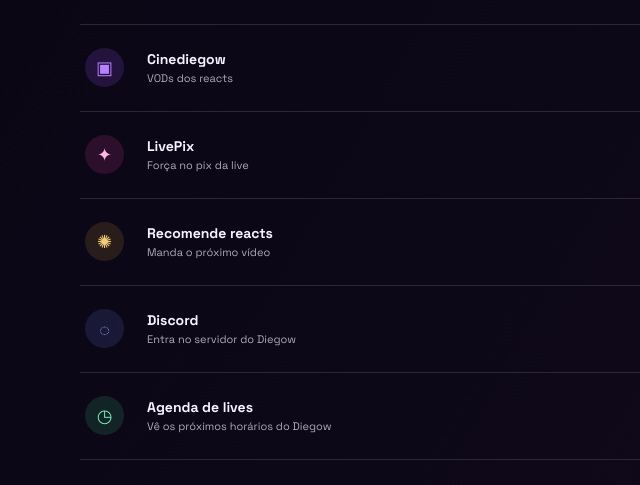
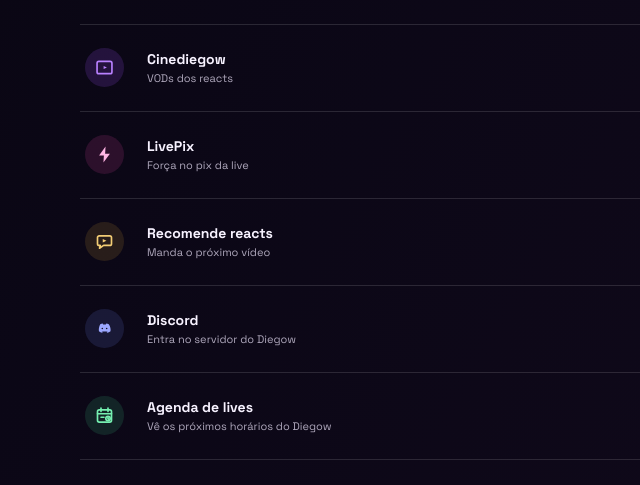
Before and after one commit to G1usDv/diego-links, a plain HTML site: page index.html in a window 1280 px wide. Shown: the part 1433-1918 px from the top of the page, 0-640 px from the left. Drawn offline with nearby package versions, Linux system fonts and the light colour scheme; a web font is replaced by a local one.

Commit message:
Replace link glyphs with vector icons

```diff
--- a/index.html
+++ b/index.html
@@ -134,27 +134,37 @@
         <div class="network-layout">
           <div class="network-list">
             <a class="network-link" href="https://cinefy.gg/diegoart" target="_blank" rel="noreferrer">
-              <span class="network-link__glyph glyph--cinefy" aria-hidden="true">▣</span>
+              <span class="network-link__glyph glyph--cinefy" aria-hidden="true">
+                <svg viewBox="0 0 24 24" fill="none" stroke="currentColor" stroke-width="1.9" stroke-linecap="round" stroke-linejoin="round"><rect x="3.5" y="5" width="17" height="14" rx="2"></rect><path d="M8.2 5v14M15.8 5v14M3.5 9h4.7m7.6 0h4.7m-17 6h4.7m7.6 0h4.7M11 10.2l3.8 1.8-3.8 1.8z" fill="currentColor" stroke="none"></path></svg>
+              </span>
               <span><strong>Cinediegow</strong><small>VODs dos reacts</small></span>
               <span class="network-link__arrow" aria-hidden="true">↗</span>
             </a>
             <a class="network-link" href="https://livepix.gg/diegoartds" target="_blank" rel="noreferrer">
-              <span class="network-link__glyph glyph--livepix" aria-hidden="true">✦</span>
+              <span class="network-link__glyph glyph--livepix" aria-hidden="true">
+                <svg viewBox="0 0 24 24" fill="none" stroke="currentColor" stroke-width="2" stroke-linecap="round" stroke-linejoin="round"><path d="M13.2 2.8 5.8 13h5.5l-.5 8.2L18.2 11h-5.5z" fill="currentColor" stroke="none"></path></svg>
+              </span>
               <span><strong>LivePix</strong><small>Força no pix da live</small></span>
               <span class="network-link__arrow" aria-hidden="true">↗</span>
             </a>
             <a class="network-link" href="https://incentive.gg/diegoart" target="_blank" rel="noreferrer">
-              <span class="network-link__glyph glyph--react" aria-hidden="true">✺</span>
+              <span class="network-link__glyph glyph--react" aria-hidden="true">
+                <svg viewBox="0 0 24 24" fill="none" stroke="currentColor" stroke-width="1.9" stroke-linecap="round" stroke-linejoin="round"><path d="M6 5.5h12a2 2 0 0 1 2 2v7a2 2 0 0 1-2 2h-7l-4.7 3.2.9-3.2H6a2 2 0 0 1-2-2v-7a2 2 0 0 1 2-2z"></path><path d="m10 9 4.2 2.1L10 13.2z" fill="currentColor" stroke="none"></path></svg>
+              </span>
               <span><strong>Recomende reacts</strong><small>Manda o próximo vídeo</small></span>
               <span class="network-link__arrow" aria-hidden="true">↗</span>
             </a>
             <a class="network-link" href="https://discord.gg/EA6xyVhU5h" target="_blank" rel="noreferrer">
-              <span class="network-link__glyph glyph--discord" aria-hidden="true">◌</span>
+              <span class="network-link__glyph glyph--discord" aria-hidden="true">
+                <svg viewBox="0 0 24 24" fill="none" stroke="currentColor" stroke-width="1.8" stroke-linecap="round" stroke-linejoin="round"><path d="M7.1 7.2A13.6 13.6 0 0 1 10 6.3l.5 1.1a10.1 10.1 0 0 1 3 0l.5-1.1c1 .2 2 .5 2.9.9 1.8 2.6 2.3 5.2 2 7.8-1.2.9-2.4 1.5-3.7 1.9l-.9-1.3c.5-.2 1-.5 1.4-.8-2.2 1-4.7 1-6.9 0 .4.3.9.6 1.4.8l-.9 1.3A12.4 12.4 0 0 1 5.6 15c-.3-2.6.2-5.2 1.5-7.8Z" fill="currentColor" stroke="none"></path><circle cx="9.5" cy="12" r=".9" fill="#18152a" stroke="none"></circle><circle cx="14.5" cy="12" r=".9" fill="#18152a" stroke="none"></circle></svg>
+              </span>
               <span><strong>Discord</strong><small>Entra no servidor do Diegow</small></span>
               <span class="network-link__arrow" aria-hidden="true">↗</span>
             </a>
             <a class="network-link" href="https://www.notion.so/Agenda-de-live-2de47260f47b80f0ab98d8a5159f9358?source=copy_link" target="_blank" rel="noreferrer">
-              <span class="network-link__glyph glyph--schedule" aria-hidden="true">◷</span>
+              <span class="network-link__glyph glyph--schedule" aria-hidden="true">
+                <svg viewBox="0 0 24 24" fill="none" stroke="currentColor" stroke-width="1.9" stroke-linecap="round" stroke-linejoin="round"><rect x="4" y="5.5" width="16" height="14" rx="2"></rect><path d="M8 3.5v4M16 3.5v4M4 10h16M8 14h3.4"></path><circle cx="16" cy="15.5" r="2.5"></circle><path d="M16 14.2v1.5l1 .6"></path></svg>
+              </span>
               <span><strong>Agenda de lives</strong><small>Vê os próximos horários do Diegow</small></span>
               <span class="network-link__arrow" aria-hidden="true">↗</span>
             </a>
--- a/styles.css
+++ b/styles.css
@@ -111,6 +111,7 @@ a { color: inherit; text-decoration: none; }
 .network-link { display: grid; grid-template-columns: 48px 1fr auto; align-items: center; gap: 14px; min-height: 87px; border-bottom: 1px solid var(--line); padding: 10px 5px; transition: padding .2s ease, background .2s ease; }
 .network-link:hover { padding-inline: 13px 8px; background: rgba(255,255,255,.045); }
 .network-link__glyph { display: grid; width: 39px; height: 39px; place-items: center; border-radius: 50%; font-size: 18px; }
+.network-link__glyph svg { display: block; width: 21px; height: 21px; }
 .glyph--cinefy { color: #b981ff; background: rgba(158,83,255,.17); }
 .glyph--livepix { color: #ffb6e4; background: rgba(243,73,174,.14); }
 .glyph--react { color: #f3cd75; background: rgba(250,190,58,.12); }
```
